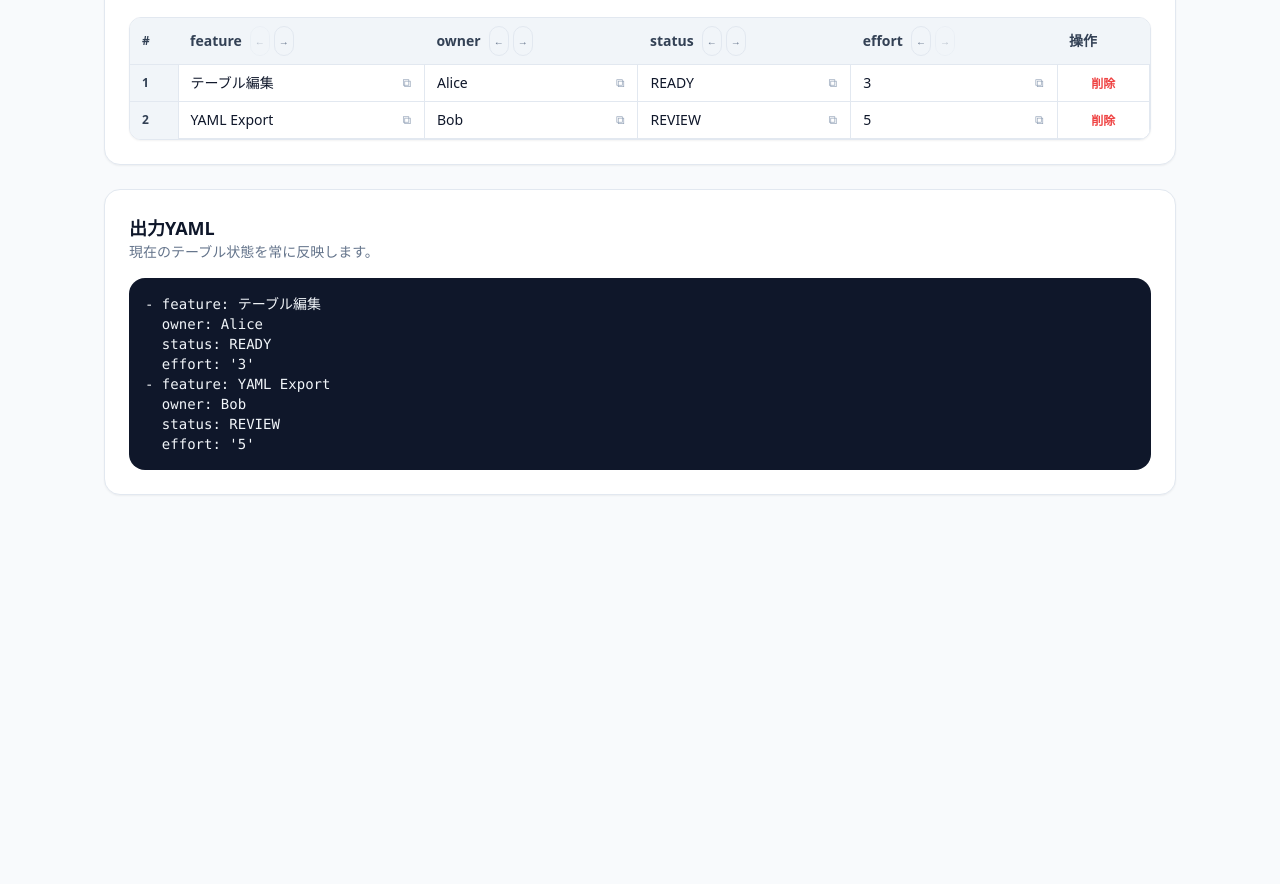
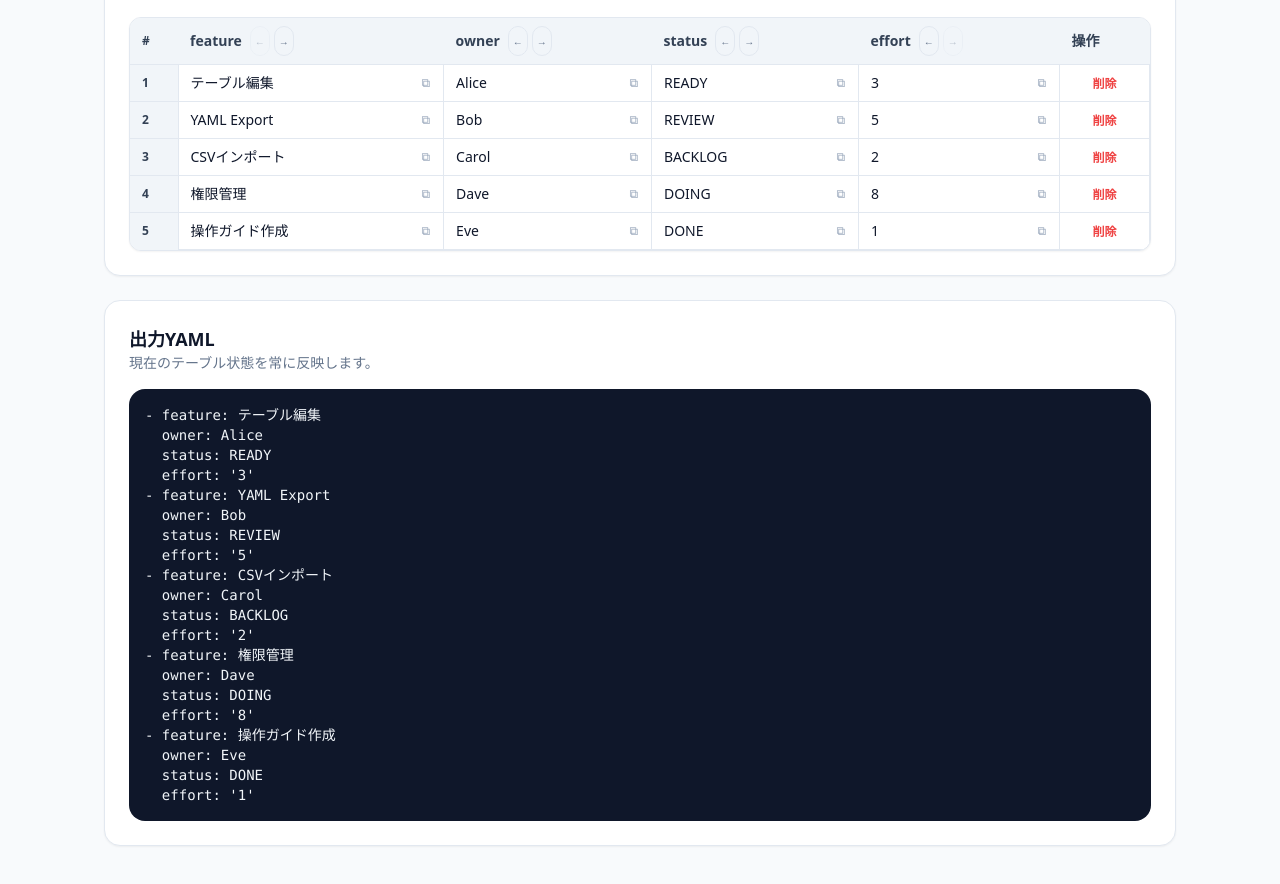
Before and after one commit to pirakansa/Gridelle, a React (Vite) app: page / in a window 1280 px wide. Shown: the part 760-1644 px from the top of the page. Before the commit the page ends 1295 px from the top, so only its background shows below. Built offline with nearby package versions, Linux system fonts and the light colour scheme.

Commit message:
feat(tests): update row number display test to include all rows

```diff
--- a/src/pages/top/useSpreadsheetState.ts
+++ b/src/pages/top/useSpreadsheetState.ts
@@ -20,6 +20,9 @@ export type SelectionRange = {
 const DEFAULT_ROWS: TableRow[] = [
   { feature: 'テーブル編集', owner: 'Alice', status: 'READY', effort: '3' },
   { feature: 'YAML Export', owner: 'Bob', status: 'REVIEW', effort: '5' },
+  { feature: 'CSVインポート', owner: 'Carol', status: 'BACKLOG', effort: '2' },
+  { feature: '権限管理', owner: 'Dave', status: 'DOING', effort: '8' },
+  { feature: '操作ガイド作成', owner: 'Eve', status: 'DONE', effort: '1' },
 ]
 
 const buildSelectionRange = (start: CellPosition, end: CellPosition): SelectionRange => ({
```
Also changed, not shown: 1 other file (tests, documents, lock files or other folders).
